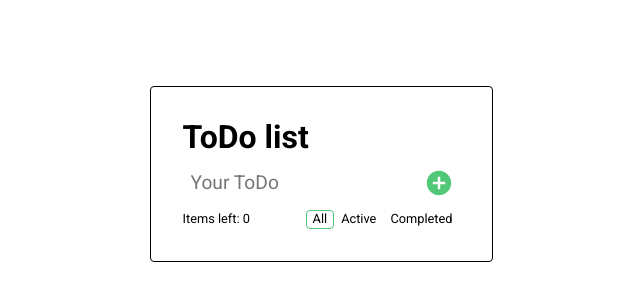
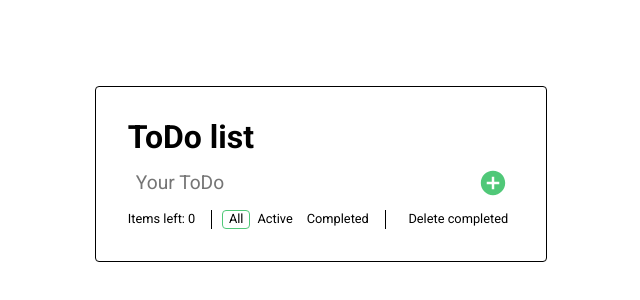
Before and after one commit to ZhenyaGoroh/TodoTestTask, a React (Vite) app: page / in a window 1280 px wide. Shown: the part 226-526 px from the top of the page, without its empty margins (319-959 px from the left). Built offline with nearby package versions, Linux system fonts and the light colour scheme.

Commit message:
add delete completed

```diff
--- a/src/App.tsx
+++ b/src/App.tsx
@@ -13,9 +13,17 @@ function App() {
     <div className={s.todo}>
       <header className={s.todo__header}>ToDo list</header>
       <Input />
-      {todos.map((todo) => (
-        <Todo key={uuidv4()} todo={todo} />
-      ))}
+      {todos
+        .filter((todo) => {
+          if (sorting === "ALL") return todo
+          if (sorting === "ACTIVE") {
+            return todo.completed === false
+          }
+          return todo.completed === true
+        })
+        .map((todo) => (
+          <Todo key={uuidv4()} todo={todo} />
+        ))}
       <Footer
         active={todos.filter((todo) => todo.completed === false).length}
         sorting={sorting}
--- a/src/components/Footer/Footer.module.scss
+++ b/src/components/Footer/Footer.module.scss
@@ -3,4 +3,15 @@
     display: flex;
     align-items: center;
     justify-content: space-between;
+    gap: 1rem;
+    &__btns{
+        border-left: 1px solid black;
+        border-right: 1px solid black;
+        padding: 0 .6rem;
+    }
+    &__delete{
+        background-color: transparent;
+        cursor: pointer;
+        border: none;
+    }
 }
--- a/src/components/Footer/Footer.tsx
+++ b/src/components/Footer/Footer.tsx
@@ -37,6 +37,13 @@ function Footer({
           value="COMPLETED"
         />
       </span>
+      <button
+        onClick={() => deleteCompleted()}
+        className={s.footer__delete}
+        type="button"
+      >
+        Delete completed
+      </button>
     </div>
   )
 }
```
